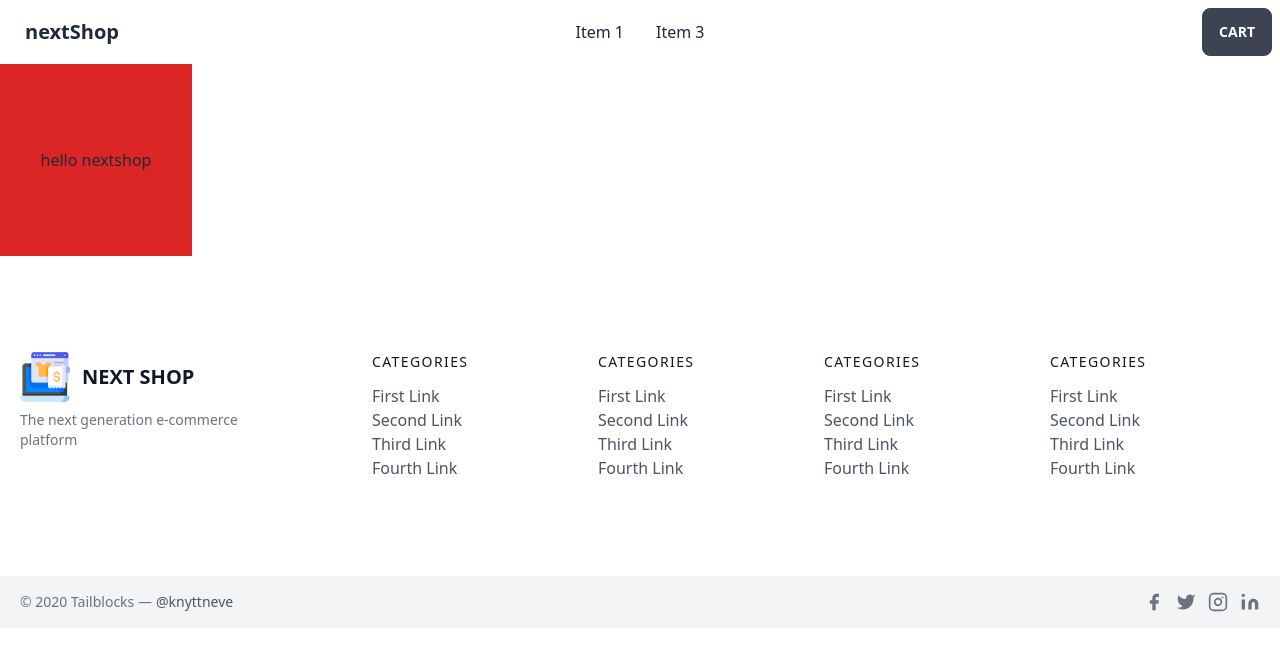
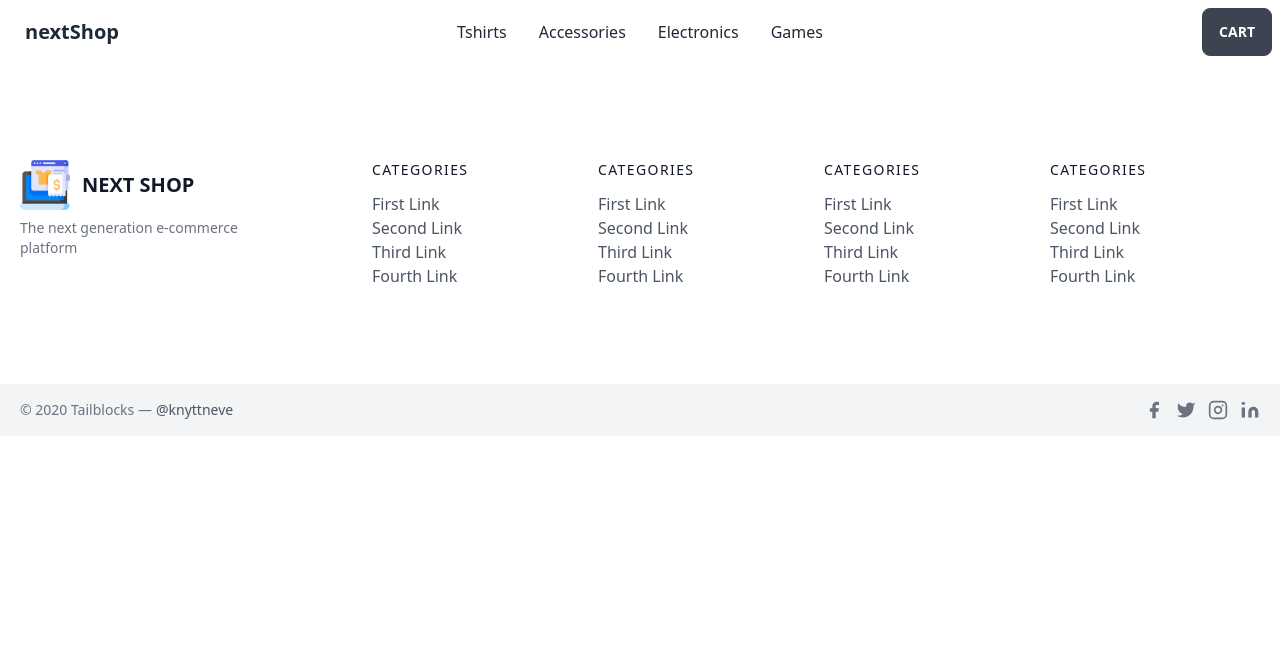
Before and after one commit to Alapottra-troj1n/next-shop, a Next.js app: page / in a window 1280 px wide. Shown: the top 650 px of the page. Built offline with nearby package versions, Linux system fonts and the light colour scheme.

Commit message:
added navlinks

```diff
--- a/components/Navbar.jsx
+++ b/components/Navbar.jsx
@@ -1,6 +1,20 @@
 import React from 'react';
 
+
 const Navbar = () => {
+
+    const navlinks = <>
+
+        <li><a>Tshirts</a></li>
+        <li><a>Accessories</a></li>
+        <li><a>Electronics</a></li>
+        <li><a>Games</a></li>
+    </>
+
+
+
+
+
     return (
         <div>
             <div className="navbar  container mx-auto">
@@ -10,16 +24,14 @@ const Navbar = () => {
                             <svg xmlns="http://www.w3.org/2000/svg" className="h-5 w-5" fill="none" viewBox="0 0 24 24" stroke="currentColor"><path strokeLinecap="round" strokeLinejoin="round" strokeWidth="2" d="M4 6h16M4 12h8m-8 6h16" /></svg>
                         </label>
                         <ul tabIndex="0" className="menu menu-compact dropdown-content mt-3 p-2 shadow bg-base-100 rounded-box w-52">
-                            <li><a>Item 1</a></li>
-                            <li><a>Item 3</a></li>
+                            {navlinks}
                         </ul>
                     </div>
                     <a className="btn btn-ghost normal-case font-bold text-xl">nextShop</a>
                 </div>
                 <div className="navbar-center hidden lg:flex">
                     <ul className="menu menu-horizontal p-0">
-                        <li><a>Item 1</a></li>
-                        <li><a>Item 3</a></li>
+                       {navlinks}
                     </ul>
                 </div>
                 <div className="navbar-end">
--- a/pages/index.js
+++ b/pages/index.js
@@ -13,9 +13,7 @@ export default function Home() {
 
       <main>
 
-        <div className="h-48 w-48 bg-red-600 flex justify-center items-center">
-          hello nextshop
-        </div>
+
 
       </main>
 
```
